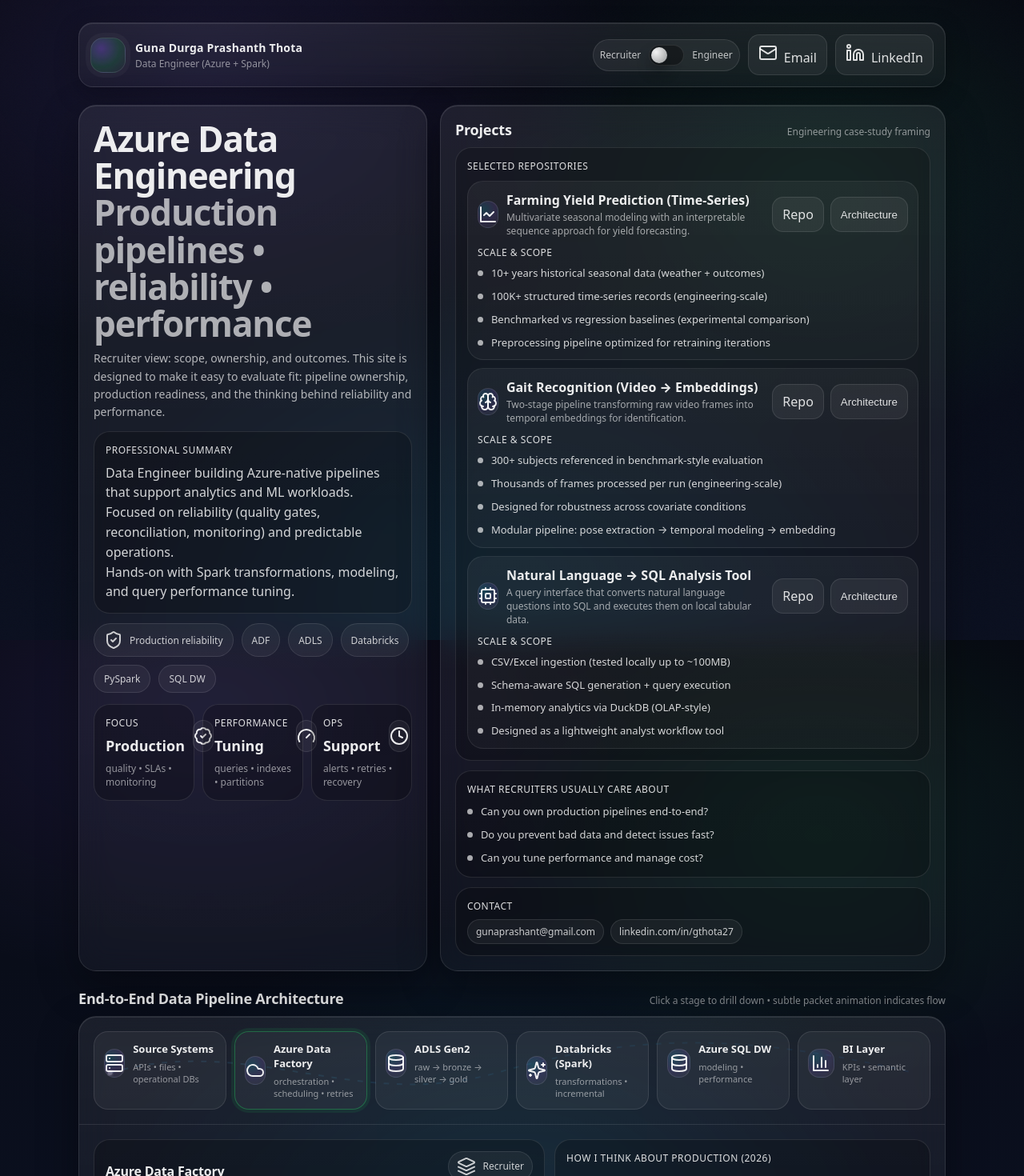
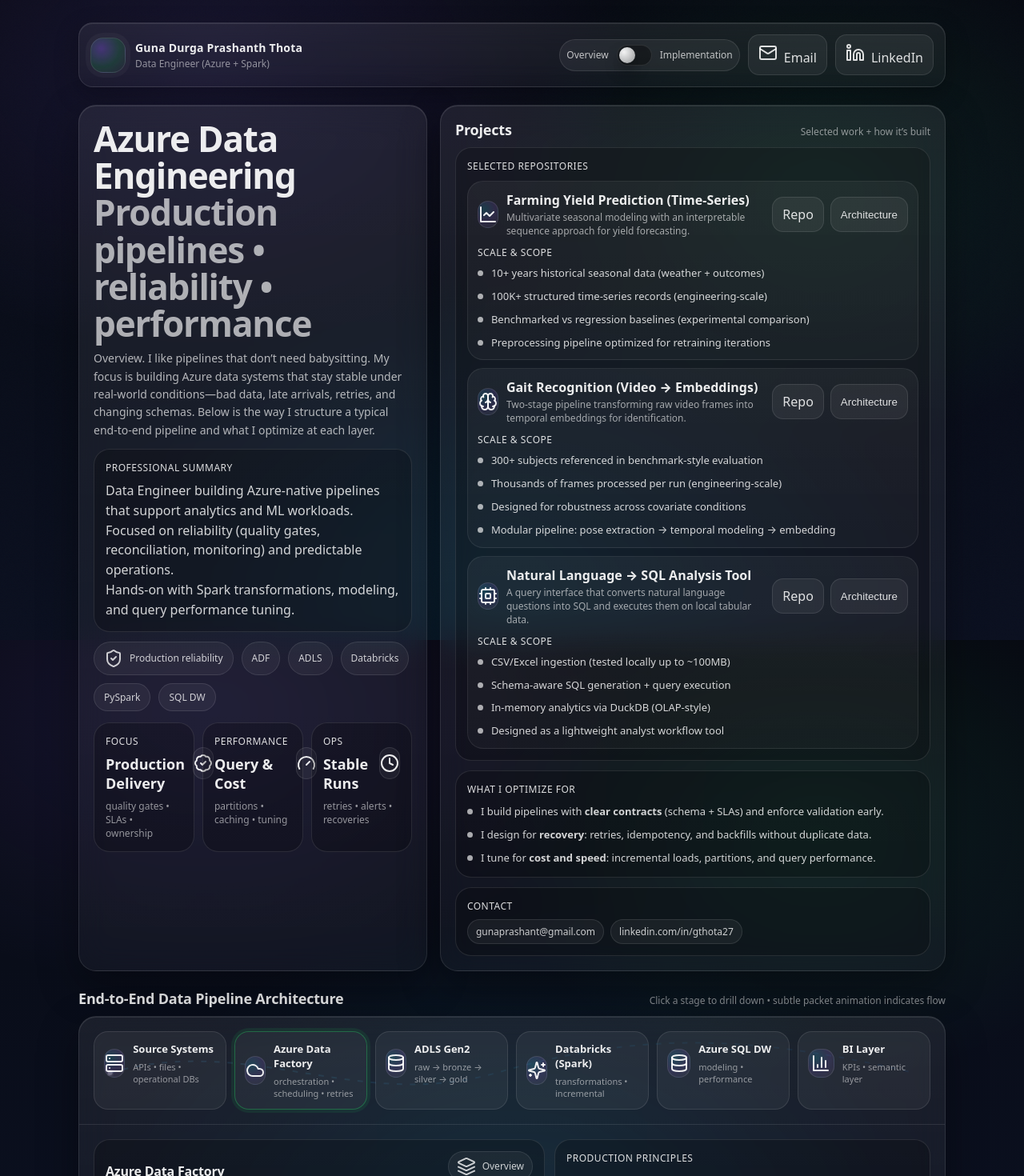
Before and after one commit to guna-thota/Portfolio, a React (Vite) app: page / in a window 1280 px wide. Shown: the top 1470 px of the page at 80% size. Built offline with nearby package versions, Linux system fonts and the light colour scheme.

Commit message:
version6

```diff
--- a/src/App.jsx
+++ b/src/App.jsx
@@ -116,7 +116,7 @@ const technicalByStage = {
 
 /* =========================
    PROJECTS (your 3 repos)
-   NOTE: titles avoid “AI” wording on the site
+   Site titles avoid “AI” wording
    ========================= */
 
 const projects = [
@@ -125,7 +125,6 @@ const projects = [
     icon: LineChart,
     title: "Farming Yield Prediction (Time-Series)",
     repo: "AI-Assisted-Farming-for-Crop-Recommendation-Farm-Yield-Prediction-Application",
-    // If the repo is NOT under guna-thota, replace this URL with the real one.
     url: "https://github.com/guna-thota/AI-Assisted-Farming-for-Crop-Recommendation-Farm-Yield-Prediction-Application",
     oneLiner: "Multivariate seasonal modeling with an interpretable sequence approach for yield forecasting.",
     metrics: [
@@ -154,7 +153,7 @@ const projects = [
 
         <rect x="535" y="95" width="200" height="70" rx="14" fill="rgba(15,36,58,0.55)" stroke="rgba(78,168,222,0.35)" />
         <text x="635" y="130" fill="white" fontSize="14" textAnchor="middle">Sequence Model</text>
-        <text x="635" y="150" fill="rgba(255,255,255,0.65)" fontSize="12" textAnchor="middle">LSTM-style + attention</text>
+        <text x="635" y="150" fill="rgba(255,255,255,0.65)" fontSize="12" textAnchor="middle">attention + temporal</text>
 
         <rect x="785" y="95" width="100" height="70" rx="14" fill="rgba(15,36,58,0.55)" stroke="rgba(78,168,222,0.35)" />
         <text x="835" y="130" fill="white" fontSize="14" textAnchor="middle">Output</text>
@@ -277,19 +276,10 @@ function NodeIcon({ id }) {
 function Stat({ icon: Icon, label, value, note }) {
   return (
     <div className="panel" style={{ padding: 14 }}>
-      <div
-        style={{
-          display: "flex",
-          alignItems: "center",
-          justifyContent: "space-between",
-          gap: 10,
-        }}
-      >
+      <div style={{ display: "flex", alignItems: "center", justifyContent: "space-between", gap: 10 }}>
         <div>
           <div className="smallTitle">{label}</div>
-          <div style={{ fontSize: 18, fontWeight: 800, marginTop: 2 }}>
-            {value}
-          </div>
+          <div style={{ fontSize: 18, fontWeight: 800, marginTop: 2 }}>{value}</div>
         </div>
         <div
           style={{
@@ -305,11 +295,7 @@ function Stat({ icon: Icon, label, value, note }) {
           <Icon className="h-5 w-5" />
         </div>
       </div>
-      {note ? (
-        <div style={{ marginTop: 8, fontSize: 12, color: "rgba(255,255,255,0.55)" }}>
-          {note}
-        </div>
-      ) : null}
+      {note ? <div style={{ marginTop: 8, fontSize: 12, color: "rgba(255,255,255,0.55)" }}>{note}</div> : null}
     </div>
   );
 }
@@ -347,8 +333,7 @@ function Modal({ open, title, children, onClose }) {
               width: "min(920px, 96vw)",
               borderRadius: 18,
               border: "1px solid rgba(255,255,255,0.12)",
-              background:
-                "linear-gradient(180deg, rgba(15,25,40,0.92), rgba(10,18,30,0.92))",
+              background: "linear-gradient(180deg, rgba(15,25,40,0.92), rgba(10,18,30,0.92))",
               boxShadow: "0 24px 80px rgba(0,0,0,0.55)",
               overflow: "hidden",
             }}
@@ -363,12 +348,7 @@ function Modal({ open, title, children, onClose }) {
               }}
             >
               <div style={{ fontWeight: 800 }}>{title}</div>
-              <button
-                className="btn"
-                style={{ padding: "8px 10px" }}
-                onClick={onClose}
-                aria-label="Close"
-              >
+              <button className="btn" style={{ padding: "8px 10px" }} onClick={onClose} aria-label="Close">
                 <X className="h-4 w-4" />
               </button>
             </div>
@@ -384,16 +364,9 @@ function Modal({ open, title, children, onClose }) {
 export default function App() {
   const [summaryMode, setSummaryMode] = useState(true);
   const [selected, setSelected] = useState("adf");
-
   const [activeProject, setActiveProject] = useState(null);
 
-  const headline = useMemo(
-    () =>
-      summaryMode
-        ? "Recruiter view: scope, ownership, and outcomes."
-        : "Engineer view: implementation details + reliability controls.",
-    [summaryMode]
-  );
+  const headline = useMemo(() => (summaryMode ? "Overview" : "Implementation"), [summaryMode]);
 
   const summary = summaryByStage[selected];
   const tech = technicalByStage[selected];
@@ -415,8 +388,8 @@ export default function App() {
           </div>
 
           <div className="actions">
-            <div className="toggle" title="Toggle recruiter vs technical detail">
-              <span>Recruiter</span>
+            <div className="toggle" title="Toggle high-level vs technical detail">
+              <span>Overview</span>
               <div className="switch" onClick={() => setSummaryMode((v) => !v)}>
                 <motion.div
                   className="knob"
@@ -424,7 +397,7 @@ export default function App() {
                   transition={{ type: "spring", stiffness: 520, damping: 30 }}
                 />
               </div>
-              <span>Engineer</span>
+              <span>Implementation</span>
             </div>
 
             <a className="btn" href="mailto:gunaprashant@gmail.com">
@@ -432,12 +405,7 @@ export default function App() {
               <span style={{ marginLeft: 8 }}>Email</span>
             </a>
 
-            <a
-              className="btn"
-              href="https://www.linkedin.com/in/gthota27/"
-              target="_blank"
-              rel="noreferrer"
-            >
+            <a className="btn" href="https://www.linkedin.com/in/gthota27/" target="_blank" rel="noreferrer">
               <Linkedin className="h-4 w-4" />
               <span style={{ marginLeft: 8 }}>LinkedIn</span>
             </a>
@@ -456,12 +424,14 @@ export default function App() {
                 </span>
               </h2>
 
+              {/* Option B subtitle */}
               <div className="subtitle">
-                {headline} This site is designed to make it easy to evaluate fit: pipeline ownership,
-                production readiness, and the thinking behind reliability and performance.
+                {headline}. I like pipelines that don’t need babysitting. My focus is building Azure data systems that
+                stay stable under real-world conditions—bad data, late arrivals, retries, and changing schemas. Below is
+                the way I structure a typical end-to-end pipeline and what I optimize at each layer.
               </div>
 
-              {/* 3-line professional summary (recruiter-first) */}
+              {/* 3-line professional summary */}
               <div className="panel" style={{ marginTop: 12 }}>
                 <div className="smallTitle">Professional summary</div>
                 <div style={{ marginTop: 8, color: "rgba(255,255,255,0.82)", lineHeight: 1.55 }}>
@@ -482,17 +452,11 @@ export default function App() {
                 <span className="pill">SQL DW</span>
               </div>
 
-              <div
-                style={{
-                  marginTop: 14,
-                  display: "grid",
-                  gap: 10,
-                  gridTemplateColumns: "repeat(3, minmax(0, 1fr))",
-                }}
-              >
-                <Stat icon={BadgeCheck} label="Focus" value="Production" note="quality • SLAs • monitoring" />
-                <Stat icon={Gauge} label="Performance" value="Tuning" note="queries • indexes • partitions" />
-                <Stat icon={Clock} label="Ops" value="Support" note="alerts • retries • recovery" />
+              {/* Updated stat copy (same positioning/layout) */}
+              <div style={{ marginTop: 14, display: "grid", gap: 10, gridTemplateColumns: "repeat(3, minmax(0, 1fr))" }}>
+                <Stat icon={BadgeCheck} label="Focus" value="Production Delivery" note="quality gates • SLAs • ownership" />
+                <Stat icon={Gauge} label="Performance" value="Query & Cost" note="partitions • caching • tuning" />
+                <Stat icon={Clock} label="Ops" value="Stable Runs" note="retries • alerts • recoveries" />
               </div>
             </div>
           </motion.div>
@@ -501,10 +465,10 @@ export default function App() {
             <div className="cardInner">
               <div className="sectionTitle" style={{ marginTop: 0 }}>
                 <h2>Projects</h2>
-                <p>Engineering case-study framing</p>
+                <p>Selected work + how it’s built</p>
               </div>
 
-              {/* PROJECT CARDS (replaces placeholders) */}
+              {/* PROJECT CARDS */}
               <div className="panel">
                 <div className="smallTitle">Selected repositories</div>
 
@@ -516,8 +480,7 @@ export default function App() {
                       style={{
                         padding: 12,
                         border: "1px solid rgba(255,255,255,0.08)",
-                        background:
-                          "linear-gradient(180deg, rgba(255,255,255,0.05), rgba(255,255,255,0.03))",
+                        background: "linear-gradient(180deg, rgba(255,255,255,0.05), rgba(255,255,255,0.03))",
                       }}
                       whileHover={{ y: -2 }}
                     >
@@ -565,20 +528,21 @@ export default function App() {
 
               <div style={{ height: 12 }} />
 
+              {/* Option A (replaces the AI-sounding panel) */}
               <div className="panel">
-                <div className="smallTitle">What recruiters usually care about</div>
+                <div className="smallTitle">What I optimize for</div>
                 <ul className="list" style={{ marginTop: 10 }}>
                   <li>
                     <span className="dot" />
-                    <span>Can you own production pipelines end-to-end?</span>
+                    <span>I build pipelines with <b>clear contracts</b> (schema + SLAs) and enforce validation early.</span>
                   </li>
                   <li>
                     <span className="dot" />
-                    <span>Do you prevent bad data and detect issues fast?</span>
+                    <span>I design for <b>recovery</b>: retries, idempotency, and backfills without duplicate data.</span>
                   </li>
                   <li>
                     <span className="dot" />
-                    <span>Can you tune performance and manage cost?</span>
+                    <span>I tune for <b>cost and speed</b>: incremental loads, partitions, and query performance.</span>
                   </li>
                 </ul>
               </div>
@@ -591,12 +555,7 @@ export default function App() {
                   <a className="stackChip" href="mailto:gunaprashant@gmail.com">
                     gunaprashant@gmail.com
                   </a>
-                  <a
-                    className="stackChip"
-                    href="https://www.linkedin.com/in/gthota27/"
-                    target="_blank"
-                    rel="noreferrer"
-                  >
+                  <a className="stackChip" href="https://www.linkedin.com/in/gthota27/" target="_blank" rel="noreferrer">
                     linkedin.com/in/gthota27
                   </a>
                 </div>
@@ -613,7 +572,7 @@ export default function App() {
           </div>
 
           <motion.div className={cx("card", "pipelineCard")} whileHover={{ y: -2 }}>
-            {/* Subtle flow line + data packets (non-gimmicky) */}
+            {/* Subtle flow line + data packets */}
             <svg
               width="100%"
               height="130"
@@ -628,7 +587,6 @@ export default function App() {
               preserveAspectRatio="none"
             >
               <defs>
-                {/* Azure-ish gradient accent */}
                 <linearGradient id="g" x1="0" y1="0" x2="1" y2="0">
                   <stop offset="0%" stopColor="rgba(78,168,222,0.26)" />
                   <stop offset="55%" stopColor="rgba(30,129,176,0.24)" />
@@ -645,7 +603,6 @@ export default function App() {
 
               <path d={PATH_D} fill="none" stroke="url(#g)" strokeWidth="2" strokeDasharray="7 10" />
 
-              {/* Data packets (subtle, slow, staggered) */}
               {[0, 1, 2].map((i) => (
                 <circle
                   key={i}
@@ -664,11 +621,7 @@ export default function App() {
 
             <div className="pipelineRow">
               {pipeline.map((n) => (
-                <div
-                  key={n.id}
-                  className={cx("node", selected === n.id && "nodeActive")}
-                  onClick={() => setSelected(n.id)}
-                >
+                <div key={n.id} className={cx("node", selected === n.id && "nodeActive")} onClick={() => setSelected(n.id)}>
                   <div className="nodeTop">
                     <div className="nodeLeft">
                       <div className="badgeIcon">
@@ -686,22 +639,15 @@ export default function App() {
 
             <div className="detailGrid">
               <div className="panel">
-                <div
-                  style={{
-                    display: "flex",
-                    alignItems: "baseline",
-                    justifyContent: "space-between",
-                    gap: 12,
-                  }}
-                >
+                <div style={{ display: "flex", alignItems: "baseline", justifyContent: "space-between", gap: 12 }}>
                   <div>
                     <h3 style={{ margin: 0 }}>{summary.title}</h3>
                     <div style={{ marginTop: 6, fontSize: 12, color: "rgba(255,255,255,0.55)" }}>
-                      {summaryMode ? "Outcome-oriented summary" : "Implementation detail"}
+                      {summaryMode ? "Summary" : "Details"}
                     </div>
                   </div>
                   <div className="stackChip" style={{ display: "inline-flex", alignItems: "center", gap: 8 }}>
-                    <Layers className="h-4 w-4" /> {summaryMode ? "Recruiter" : "Engineer"}
+                    <Layers className="h-4 w-4" /> {summaryMode ? "Overview" : "Implementation"}
                   </div>
                 </div>
 
@@ -757,41 +703,22 @@ export default function App() {
                 </AnimatePresence>
               </div>
 
-              {/* Right panel: Recruiter-friendly “Proof” block */}
               <div className="panel">
-                <div className="smallTitle">How I think about production (2026)</div>
+                <div className="smallTitle">Production principles</div>
                 <ul className="list" style={{ marginTop: 10 }}>
-                  <li>
-                    <span className="dot" />
-                    <span>
-                      <b>Observability:</b> freshness, failures, volume anomalies, drift.
-                    </span>
-                  </li>
-                  <li>
-                    <span className="dot" />
-                    <span>
-                      <b>Data quality:</b> validation gates + reconciliation before publish.
-                    </span>
-                  </li>
-                  <li>
-                    <span className="dot" />
-                    <span>
-                      <b>Cost & performance:</b> incremental loads, partitions, query tuning.
-                    </span>
-                  </li>
-                  <li>
-                    <span className="dot" />
-                    <span>
-                      <b>Governance:</b> access control, audit-friendly logging, clear ownership.
-                    </span>
-                  </li>
+                  <li><span className="dot" /><span><b>Observability:</b> freshness, failures, volume anomalies, drift.</span></li>
+                  <li><span className="dot" /><span><b>Data quality:</b> validation gates + reconciliation before publish.</span></li>
+                  <li><span className="dot" /><span><b>Cost & performance:</b> incremental loads, partitions, query tuning.</span></li>
+                  <li><span className="dot" /><span><b>Governance:</b> access control, audit-friendly logging, clear ownership.</span></li>
                 </ul>
 
                 <div style={{ height: 12 }} />
 
+                {/* Option A project notes */}
                 <div className="smallTitle">Project notes</div>
                 <div style={{ fontSize: 13, color: "rgba(255,255,255,0.75)", lineHeight: 1.55 }}>
-                  Each repo is presented with scale signals and an architecture diagram to make evaluation fast for hiring.
+                  Every project includes a short architecture view and the engineering choices that mattered: data shape,
+                  validation, scaling, and execution.
                 </div>
               </div>
             </div>
@@ -802,11 +729,7 @@ export default function App() {
       </div>
 
       {/* Architecture Modal */}
-      <Modal
-        open={!!activeProject}
-        title={activeProject?.architectureTitle || "Architecture"}
-        onClose={() => setActiveProject(null)}
-      >
+      <Modal open={!!activeProject} title={activeProject?.architectureTitle || "Architecture"} onClose={() => setActiveProject(null)}>
         {activeProject ? (
           <div>
             <div style={{ color: "rgba(255,255,255,0.75)", fontSize: 13, marginBottom: 10 }}>
```
